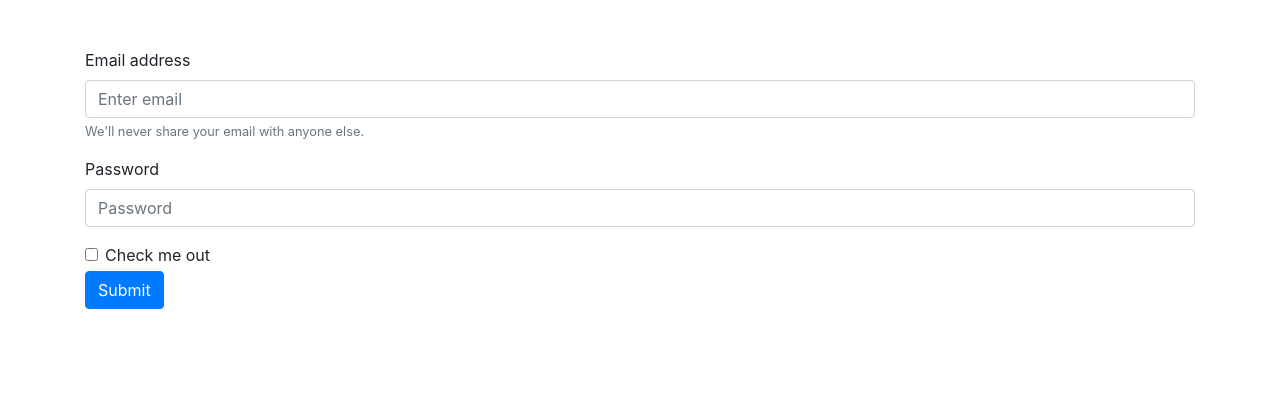
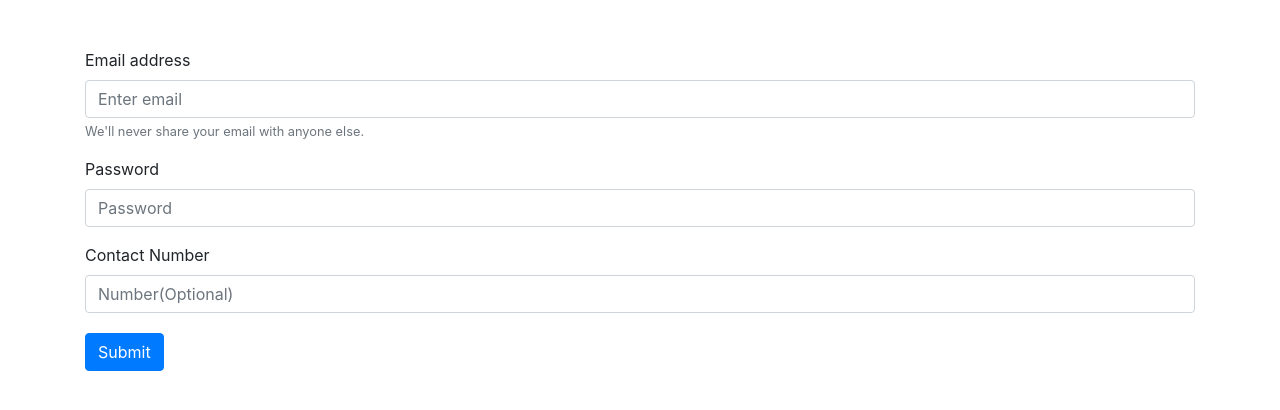
Before and after one commit to VipinFarswan/ci_form_example, a CodeIgniter app: page /demo/index.php/test_controlller/getForm in a window 1280 px wide. Shown: the top 410 px of the page. Run offline with CodeIgniter, Linux system fonts and the light colour scheme.

Commit message:
add new field

```diff
--- a/application/views/getForm.php
+++ b/application/views/getForm.php
@@ -10,7 +10,7 @@
       <div class="text-success text-center"> <?php echo $this->session->flashdata('successMessage'); ?></div>
       <div class="text-center"><a href="form" class="btn btn-primary">Fill Form Again</a></div>
     <?php } else { ?>
-    <?php echo form_open('/getForm',array('onsubmit' => 'vaidateData()') ); ?>
+    <?php echo form_open('/getForm'); ?>
       <div class="form-group">
         <label for="email">Email address</label>
         <input type="email" class="form-control" name="email" placeholder="Enter email" value="<?php echo set_value('email'); ?>" id="email">
@@ -22,9 +22,9 @@
         <input type="password" class="form-control" name="password" placeholder="Password" id="password">
         <span class="text-danger"><?php echo form_error('password'); ?></span>
       </div>
-      <div class="form-check">
-        <input type="checkbox" class="form-check-input" id="exampleCheck1">
-        <label class="form-check-label" for="exampleCheck1">Check me out</label>
+      <div class="form-group">
+        <label for="number">Contact Number</label>
+        <input type="number" class="form-control" name="password" placeholder="Number(Optional)" id="number">
       </div>
       <button type="submit" class="btn btn-primary mt-1">Submit</button>
     <?php echo form_close(); } ?>
```
